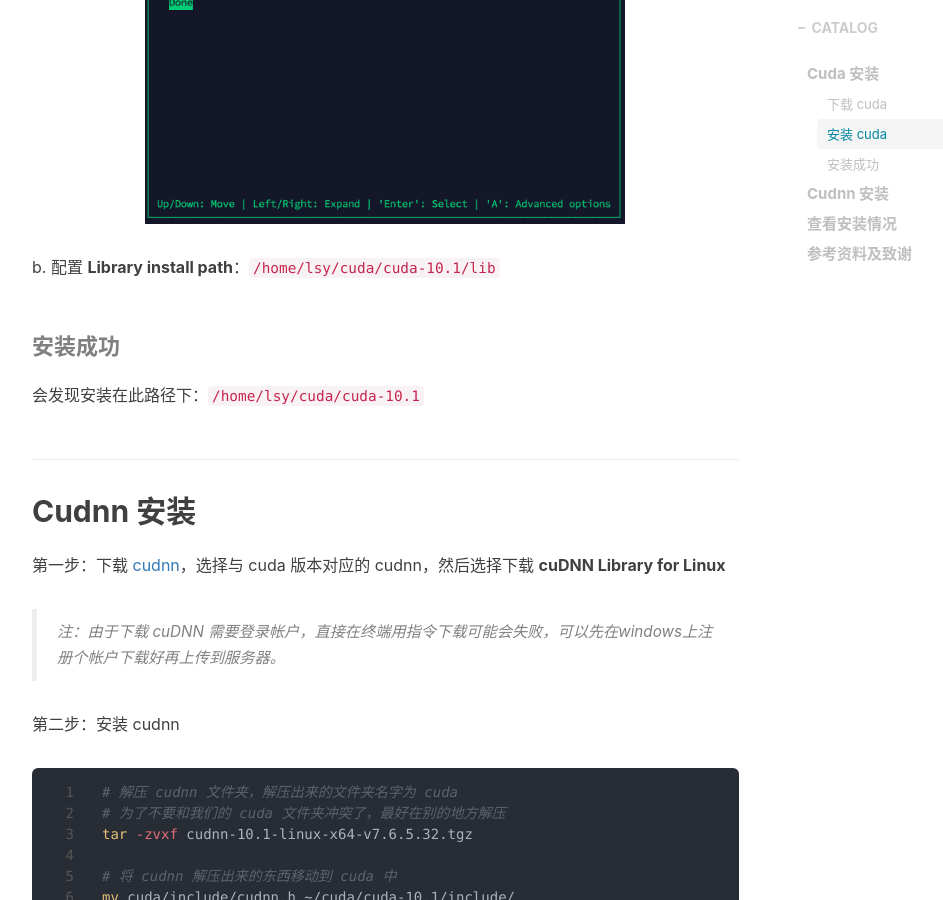
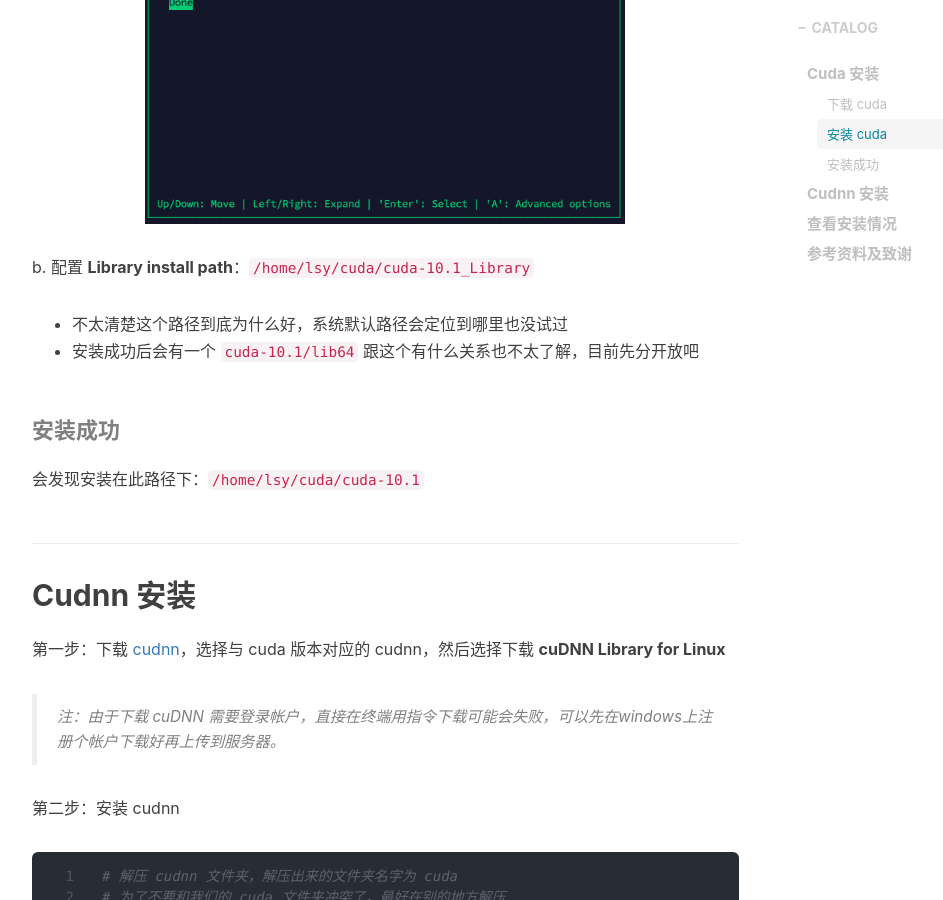
Before and after one commit to liushunyu/blog, a Jekyll site: the page built from _posts/2019-10-31-cuda + cudnn 用户配置.md, in a window 1280 px wide and 900 px high, scrolled down 3324 px. Shown: the whole window, without its empty margins (233-1176 px from the left). Built offline with Jekyll 4.4.1, drawn with Linux system fonts in a browser that asks for light colours; nearby versions of some CDN libraries; comment, search, counter and statistics services are not loaded; some of the changed text lies outside the part shown.

Commit message:
Update 2019-10-31-cuda + cudnn 用户配置.md

````diff
--- a/_posts/2019-10-31-cuda + cudnn 用户配置.md
+++ b/_posts/2019-10-31-cuda + cudnn 用户配置.md
@@ -37,7 +37,7 @@ wget -c http://developer.download.nvidia.com/compute/cuda/10.1/Prod/local_instal
 ```bash
 # 必须先创建文件夹，不然会报错
 mkdir ~/cuda
-mkdir ~/cuda/lib
+mkdir ~/cuda/cuda-10.1_Library
 sh cuda_10.1.243_418.87.00_linux.run
 ```
 
@@ -74,7 +74,10 @@ a. 配置 **Toolkit Options**：
 
 
 
-b. 配置 **Library install path**：`/home/lsy/cuda/cuda-10.1/lib`
+b. 配置 **Library install path**：`/home/lsy/cuda/cuda-10.1_Library`
+
+- 不太清楚这个路径到底为什么好，系统默认路径会定位到哪里也没试过
+- 安装成功后会有一个 `cuda-10.1/lib64` 跟这个有什么关系也不太了解，目前先分开放吧
 
 
 
````
